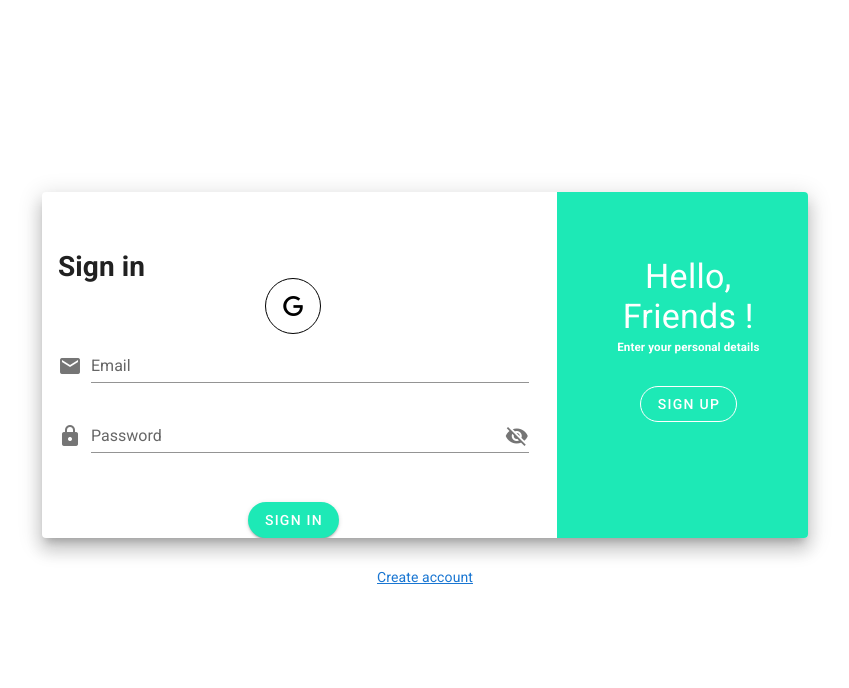
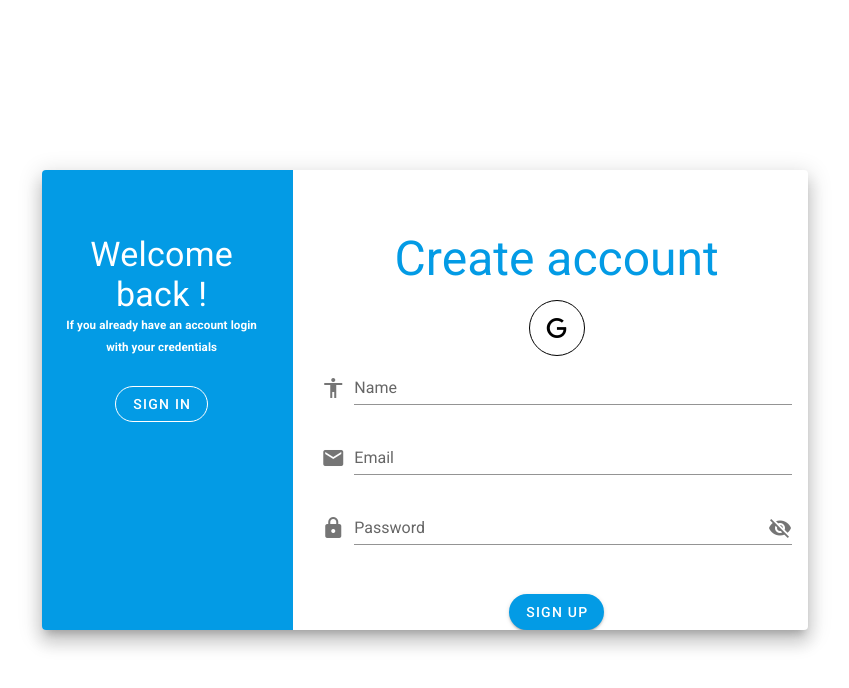
Before and after one commit to alkoxx/txoko-booking, a Vue app: page / in a window 1280 px wide. Both pictures are taken after a click on the button "SIGN UP". Shown: the top 688 px of the page, without its empty margins (215-1064 px from the left). Built offline with nearby package versions, Linux system fonts and the light colour scheme; no server answers.

Commit message:
Add slide effect to login page

```diff
--- a/src/components/Login.vue
+++ b/src/components/Login.vue
@@ -9,18 +9,19 @@
       md="8"
     >
       <v-card class="elevation-12">
-        <v-window :v-model="window">
-          <v-window-item :value="1">
-            <v-row>
+        <v-window v-model="step">
+          <v-window-item>
+            <v-row class="fill-height">
               <v-col
                 cols="12"
                 md="8"
               >
                 <v-card-text class="mt-12">
-                  <h1>Sign in</h1>
+                  <h1 class="text-center display-2 light-blue--text text--darken-1">
+                    Sign in
+                  </h1>
                   <div
-                    class="text-center"
-                    mt-4
+                    class="text-center mt-4"
                   >
                     <v-btn
                       fab
@@ -40,7 +41,7 @@
                       name="Email"
                       prepend-icon="mdi-email"
                       type="text"
-                      color="teal accent-3"
+                      color="light-blue darken-1"
                       required
                     />
                     <v-text-field
@@ -50,7 +51,7 @@
                       prepend-icon="mdi-lock"
                       :append-icon="showPass?'mdi-eye':'mdi-eye-off'"
                       :type="showPass ? 'text' : 'password'"
-                      color="teal accent-3"
+                      color="light-blue darken-1"
                       required
                       @click:append="showPass = !showPass"
                     />
@@ -59,7 +60,7 @@
                 <div class="text-center mt-3">
                   <v-btn
                     rounded
-                    color="teal accent-3"
+                    color="light-blue darken-1"
                     dark
                     @click="login"
                   >
@@ -70,14 +71,14 @@
               <v-col
                 cols="12"
                 md="4"
-                class="teal accent-3"
+                class="light-blue darken-1"
               >
                 <v-card-text class="white--text mt-12">
                   <h1 class="text-center text-h4">
-                    Hello, Friends !
+                    Start booking !
                   </h1>
                   <h5 class="text-center">
-                    Enter your personal details
+                    If you are new enter your personal details and create an account
                   </h5>
                 </v-card-text>
                 <div class="text-center mt-3">
@@ -85,7 +86,7 @@
                     rounded
                     outlined
                     dark
-                    @click="window++"
+                    @click="step++"
                   >
                     SIGN UP
                   </v-btn>
@@ -93,23 +94,104 @@
               </v-col>
             </v-row>
           </v-window-item>
-          <v-window-item :value="2" />
+          <v-window-item>
+            <v-row class="fill-height">
+              <v-col
+                cols="12"
+                md="4"
+                class="light-blue darken-1"
+              >
+                <v-card-text class="white--text mt-12">
+                  <h1 class="text-center text-h4">
+                    Welcome back !
+                  </h1>
+                  <h5 class="text-center">
+                    If you already have an account login with your credentials
+                  </h5>
+                </v-card-text>
+                <div class="text-center mt-3">
+                  <v-btn
+                    rounded
+                    outlined
+                    dark
+                    @click="step--"
+                  >
+                    SIGN IN
+                  </v-btn>
+                </div>
+              </v-col>
+              <v-col
+                cols="12"
+                md="8"
+              >
+                <v-card-text class="mt-12">
+                  <h1
+                    class="text-center display-2 light-blue--text text--darken-1"
+                  >
+                    Create account
+                  </h1>
+                  <div
+                    class="text-center mt-4"
+                  >
+                    <v-btn
+                      fab
+                      color="black"
+                      outlined
+                      @click="socialLogin"
+                    >
+                      <v-icon>
+                        mdi-google
+                      </v-icon>
+                    </v-btn>
+                  </div>
+                  <v-form>
+                    <v-text-field
+                      v-model="name"
+                      label="Name"
+                      name="Name"
+                      prepend-icon="mdi-human"
+                      type="text"
+                      color="light-blue darken-1"
+                      required
+                    />
+                    <v-text-field
+                      v-model="email"
+                      label="Email"
+                      name="Email"
+                      prepend-icon="mdi-email"
+                      type="text"
+                      color="light-blue darken-1"
+                      required
+                    />
+                    <v-text-field
+                      v-model="password"
+                      label="Password"
+                      name="Password"
+                      prepend-icon="mdi-lock"
+                      :append-icon="showPass?'mdi-eye':'mdi-eye-off'"
+                      :type="showPass ? 'text' : 'password'"
+                      color="light-blue darken-1"
+                      required
+                      @click:append="showPass = !showPass"
+                    />
+                  </v-form>
+                </v-card-text>
+                <div class="text-center mt-3">
+                  <v-btn
+                    rounded
+                    color="light-blue darken-1"
+                    dark
+                    @click="login"
+                  >
+                    SIGN UP
+                  </v-btn>
+                </div>
+              </v-col>
+            </v-row>
+          </v-window-item>
         </v-window>
       </v-card>
     </v-col>
-    <v-card-text>
-      <v-row>
-        <v-col
-          class="d-flex justify-center"
-        >
-          <p>
-            <router-link to="/sign-up">
-              Create account
-            </router-link>
-          </p>
-        </v-col>
-      </v-row>
-    </v-card-text>
   </v-row>
 </template>
 
@@ -120,12 +202,13 @@ export default {
     name: 'Login',
     data() {
         return {
+            name: '',
             email: '',
             password: '',
             error: null,
             showPass: false,
-            window: 1
-        }
+            step: 0
+            }
     },
     methods: {
       login(){
```
Also changed, not shown: src/components/window.vue (added, +62 -0 lines).
